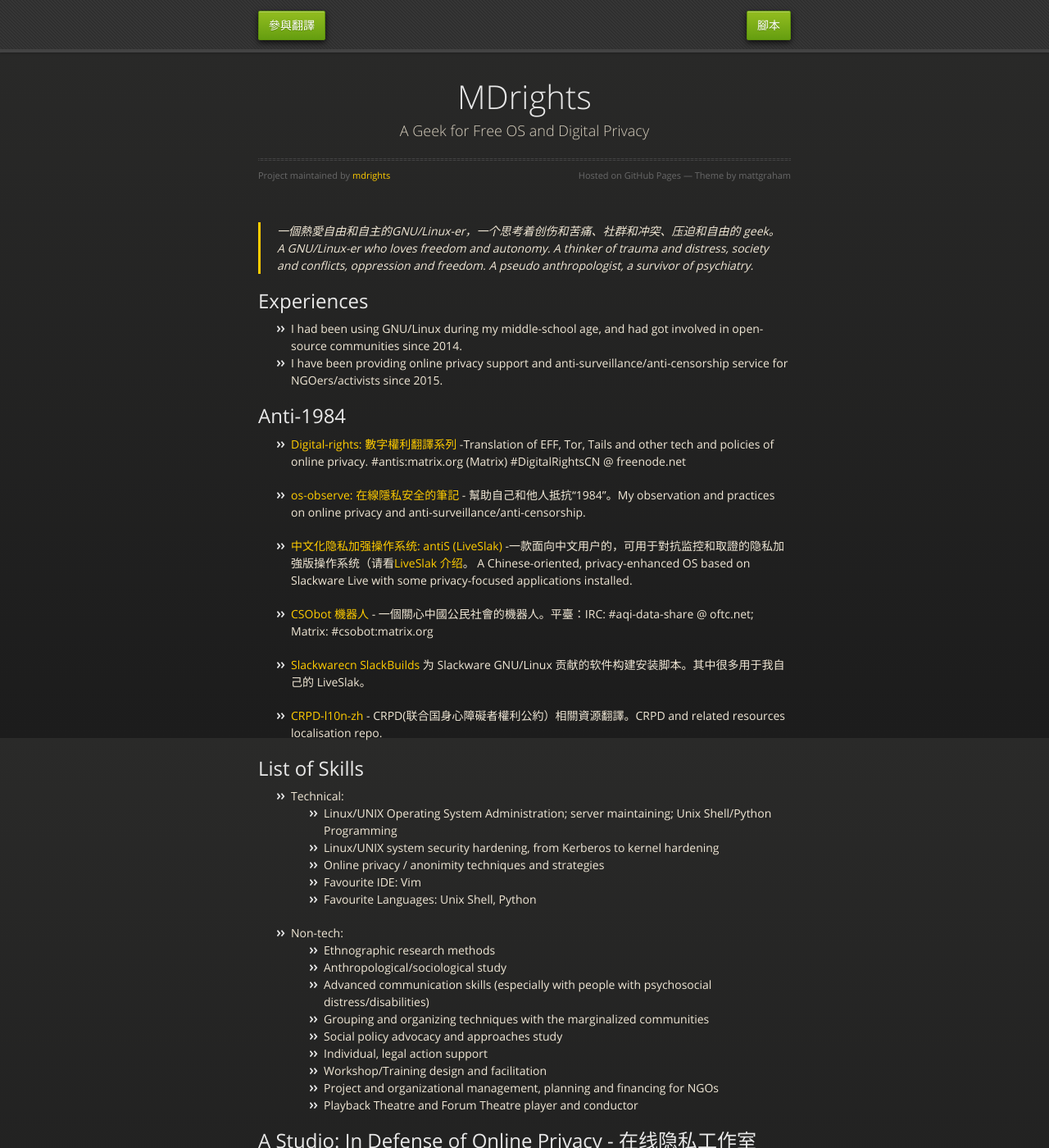
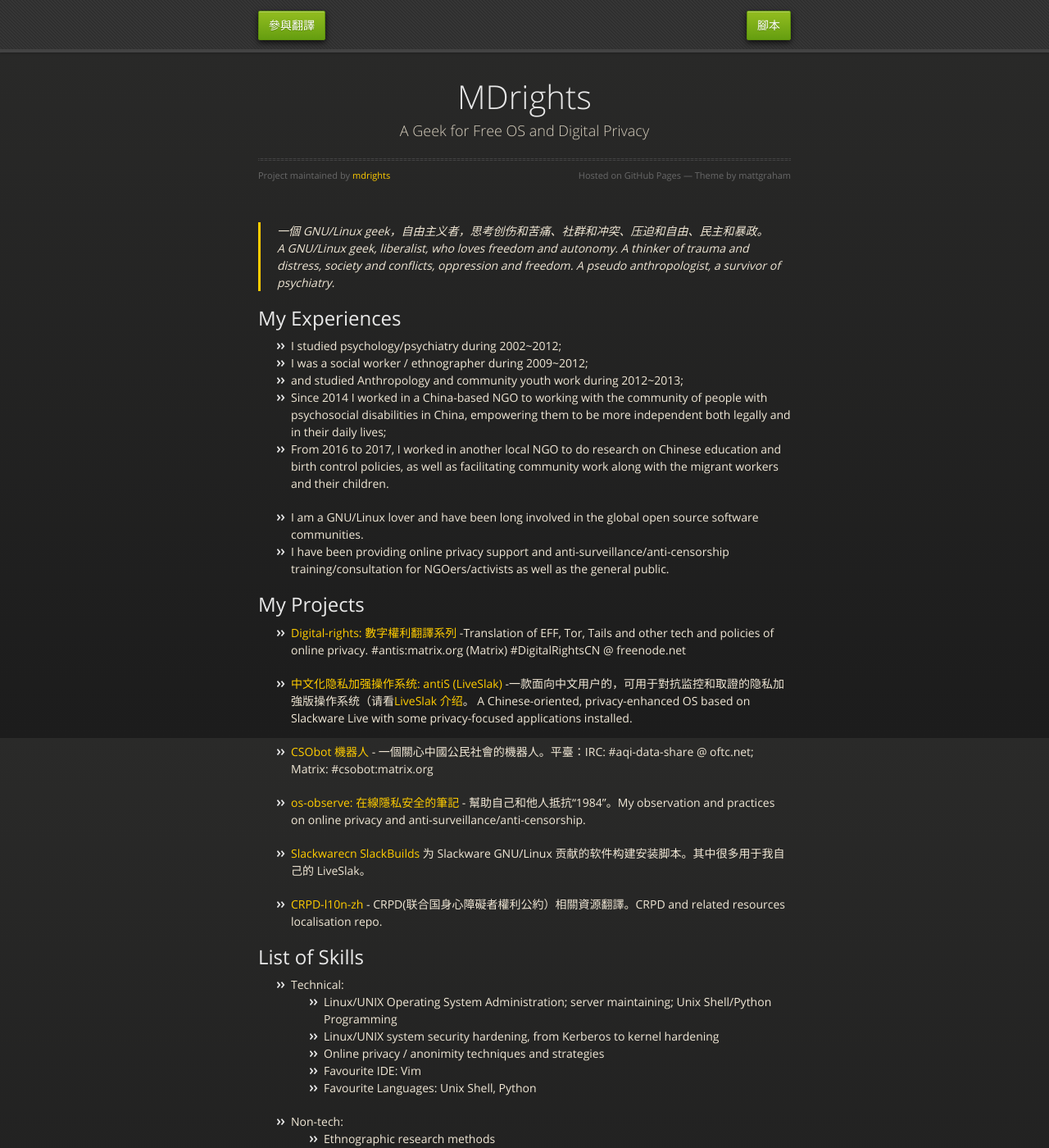
Before and after one commit to mdrights/mdrights.github.io, a Jekyll site: the page built from index.html, in a window 1280 px wide and 1400 px high. Shown: the whole window at 82% size. Built offline with Jekyll 4.4.1, drawn with Linux system fonts in a browser that asks for light colours; some of the changed text lies outside the part shown.

Commit message:
update about-me.md

```diff
--- a/_posts/2020-11-09-about-me.md
+++ b/_posts/2020-11-09-about-me.md
@@ -1,30 +1,34 @@
 ---
 layout: post
 title: About me
-date: 2019-07-14
+date: 2019-11-04
 ---
 
 <!-- 一個固執的強迫症人、一個愛思考愛探究的geek、一個熱愛自由自主的GNU/Linux-er、一個社會問題關注者。-->
-> 一個熱愛自由和自主的GNU/Linux-er，一个思考着创伤和苦痛、社群和冲突、压迫和自由的 geek。 <!--和伪人类学人、前儿童心理学工作者、前社会工作者。 -->
-A GNU/Linux-er who loves freedom and autonomy. A thinker of trauma and distress, society and conflicts, oppression and freedom. A pseudo anthropologist, a survivor of psychiatry.
+<!--和伪人类学人、前儿童心理学工作者、前社会工作者。 -->
+> 一個 GNU/Linux geek，自由主义者，思考创伤和苦痛、社群和冲突、压迫和自由、民主和暴政。
+A GNU/Linux geek, liberalist, who loves freedom and autonomy. A thinker of trauma and distress, society and conflicts, oppression and freedom. A pseudo anthropologist, a survivor of psychiatry.
 
 
-## Experiences
-<!--
-- I was diagnosed as 'OCD' whilst such labels could be known as 'geek' now (anyway);
-- I have been studying psychology/psychiatry during 2002~2012;
-- I have been a social worker / ethnographer since 2009 and studied Anthropology during 2012~2013;-->
-- I had been using GNU/Linux during my middle-school age, and had got involved in open-source communities since 2014.
-- I have been providing online privacy support and anti-surveillance/anti-censorship service for NGOers/activists since 2015.
+## My Experiences
+- I studied psychology/psychiatry during 2002~2012;
+- I was a social worker / ethnographer during 2009~2012;
+- and studied Anthropology and community youth work during 2012~2013;
+- Since 2014 I worked in a China-based NGO to working with the community of people with psychosocial disabilities in China, empowering them to be more independent both legally and in their daily lives;
+- From 2016 to 2017, I worked in another local NGO to do research on Chinese education and birth control policies, as well as facilitating community work along with the migrant workers and their children.
 
-## Anti-1984
+- I am a GNU/Linux lover and have been long involved in the global open source software communities.
+- I have been providing online privacy support and anti-surveillance/anti-censorship training/consultation for NGOers/activists as well as the general public.
+
+
+## My Projects
 - [Digital-rights: 數字權利翻譯系列](https://github.com/mdrights/Digital-rights) -Translation of EFF, Tor, Tails and other tech and policies of online privacy. #antis:matrix.org (Matrix)  #DigitalRightsCN @ freenode.net
-
-- [os-observe: 在線隱私安全的筆記](https://mdrights.github.io/os-observe) - 幫助自己和他人抵抗“1984”。My observation and practices on online privacy and anti-surveillance/anti-censorship.
 
 - [中文化隐私加强操作系统: antiS (LiveSlak)](https://github.com/mdrights/LiveSlak) -一款面向中文用户的，可用于對抗监控和取證的隐私加強版操作系统（请看[LiveSlak 介绍](https://mdrights.github.io/os-observe/Liveslak-intro/)。 A Chinese-oriented, privacy-enhanced OS based on Slackware Live with some privacy-focused applications installed.
 
 - [CSObot 機器人](https://github.com/mdrights/CSObot) - 一個關心中國公民社會的機器人。平臺：IRC: #aqi-data-share @ oftc.net; Matrix: #csobot:matrix.org
+
+- [os-observe: 在線隱私安全的筆記](https://mdrights.github.io/os-observe) - 幫助自己和他人抵抗“1984”。My observation and practices on online privacy and anti-surveillance/anti-censorship.
 
 - [Slackwarecn SlackBuilds](https://github.com/slackwarecn-slackbuilds) 为 Slackware GNU/Linux 贡献的软件构建安装脚本。其中很多用于我自己的 LiveSlak。
 
@@ -58,11 +62,7 @@ A GNU/Linux-er who loves freedom and autonomy. A thinker of trauma and distress,
 	- Playback Theatre and Forum Theatre player and conductor
 
 
-## A Studio: In Defense of Online Privacy - 在线隐私工作室
+## Warrant Canary
 
-<br />
-
-- 信息无障碍
-- 通讯加密
-- 隐匿上网
-- Linux/MacOS桌面系统安全加固
+这是[「金丝雀」](https://en.wikipedia.org/wiki/Warrant_canary)，如果我飞走了，请不要联系我所有以`mdrights`为名的帐号；没飞走，说明我还安全。
+兄弟爬山，各自找路。万事小心。
--- a/about.md
+++ /dev/null
@@ -1,35 +0,0 @@
----
-layout: post
-permalink: /about/
-title: About me
----
-
-- 一个读过精神病学和人类学，关注人类苦痛、自由、压迫、创伤、开源和信息安全的，说粤语的中国北方移民。
-- 欢迎浏览本站源码，和其他项目：[mdrights@github](https://github.com/mdrights)
-
-
-I am **MDrights** (what?), a professional social researcher/ethnographer, a policy hacker, and an enthusiast of GNU/Linux, open-source community, free software movement and online privacy/anonimity.
-
-- I have been studying psychology/psychiatry since 2002;
-- I have been a social worker / ethnographer since 2009;
-- I had used Red Hat Linux during 2000~2002, and have been using Debian and getting involved in open-source communities since 2014.
-- I have been providing online privacy support and GFW-circumventing service for NGOers/activists since 2015.
-
-## List of Skills
-- Ethnographic research methods
-- Anthropological/sociological study
-- Advanced communication skills (especially with people with psychosocial distress/disabilities)
-- Grouping and organizing techniques with the marginalized communities
-- Social policy advocacy and approaches study
-- Individual, legal action support
-- Workshop/Training design and facilitation
-- Project and organizational management, planning and financing for NGOs
-- UN mechanism and use CRPD as theory base and technique
-- Linux/UNIX Operating System Administration; server maintaining
-- Online privacy / anonimity techniques and strategies
-- Playback Theatre and Forum Theatre player and conductor
-
-## My works, My interests
-- [mirror-CN: 鏡像拆那——公共政策參與平臺 ]({{ site.baseurl }}/mirror-CN)
-- [超越精神醫學——精神科倖存者運動]({{ site.baseurl }}/beyond-psychiatry)
-- [os-observe: 開源社區的田野（兼有一些在線隱私安全的筆記）]({{ site.baseurl }}/os-observe)
```
